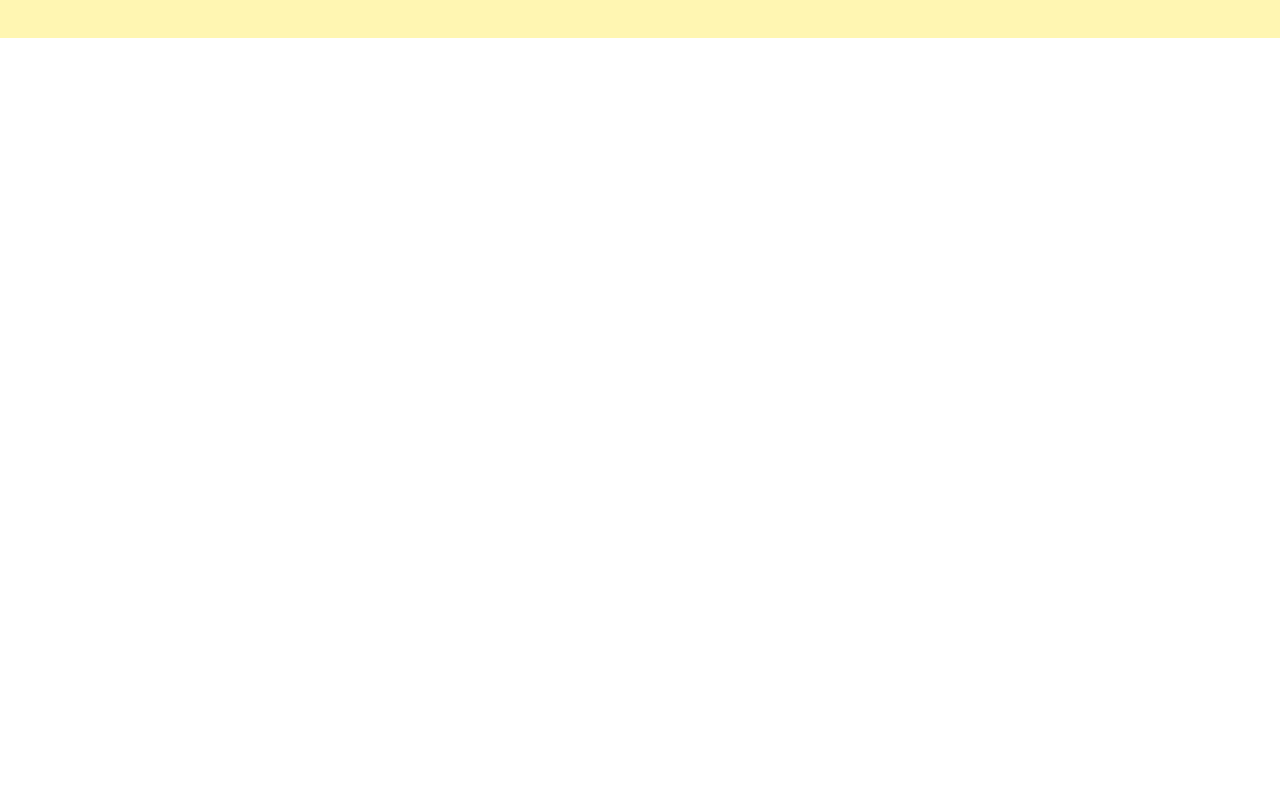
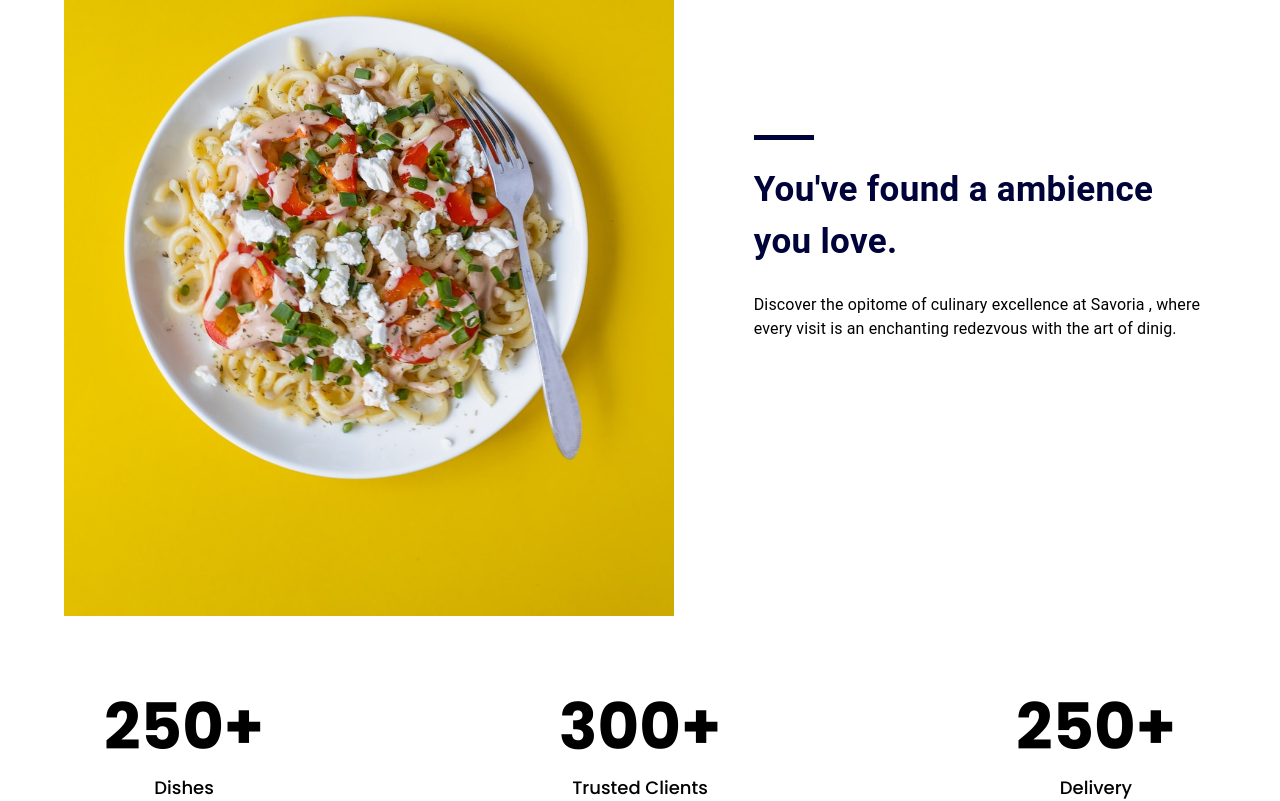
Before and after one commit to BaijuShanzz/restorent-app, a React (Create React App) app: page / in a window 1280 px wide. Shown: the part 2680-3481 px from the top of the page. Before the commit the page ends 2718 px from the top, so only its background shows below. Built offline with nearby package versions, Linux system fonts and the light colour scheme.

Commit message:
ambience page completed

```diff
--- a/src/App.js
+++ b/src/App.js
@@ -4,6 +4,7 @@ import Footer from "./Components/Footer/Footer";
 import Partner from "./Components/Pages/Partner/Partner";
 import Booking from "./Components/Pages/Booking/Booking";
 import Dishes from "./Components/Pages/Dishes/Dishes";
+import Ambience from "./Components/Pages/Ambience/Ambience";
 function App() {
   return (
     <>
@@ -12,6 +13,7 @@ function App() {
       <Partner/>
       <Booking />
       <Dishes />
+      <Ambience />
       <Footer />
     </>
   );
--- /dev/null
+++ b/src/Components/Pages/Ambience/Ambience.jsx
@@ -0,0 +1,103 @@
+import {Typography,styled} from "@mui/material";
+import { Box,Container } from "@mui/material";
+import houseCard from "../../../assets/ambience.jpg";
+
+const Ambience = ()=>{
+
+    const CustomBox = styled(Box)(({theme})=>({
+        display: "flex",
+        gap: theme.spacing(10),
+        alignItems: "center",
+        [theme.breakpoints.down("md")]:{
+            flexDirection : "column",
+            textAlilgn : "center"
+        },
+    }));
+
+    const ImgContainer = styled(Box)(({theme})=>({
+        width: "100%",
+        [theme.breakpoints.down("md")]:{
+            display: "flex",
+            flexDirection: "column",
+            alignItems: "center"
+        },
+    }));
+
+    const LargeText = styled(Box)(({theme})=>({
+        fontSize: "64px",
+        color: "#000",
+        fontWeight:"700",
+        [theme.breakpoints.down("md")]:{
+            fontSize: "32px"
+        },
+    }));
+
+    const SmallText = styled(Box)(({theme})=>({
+        fontSize: "18px",
+        color: "7B8087",
+        fontWeight: "500",
+        [theme.breakpoints.down("md")]:{
+            fontSize: "14px"
+        },
+    }));
+
+    const TextFlexBox = styled(Box)(({theme})=>({
+        marginTop: theme.spacing(7),
+        display: "flex",
+        justifyContent: "space-between",
+        padding: theme.spacing(0,5,0,5),
+        [theme.breakpoints.down("sm")]:{
+            flexDirection: "column",
+            gap: theme.spacing(5),
+        },
+    }));
+
+
+    const Divider = styled("div")(({theme})=>({
+        width: "13%",
+        height: "5px",
+        backgroundColor: "#000339",
+        [theme.breakpoints.down("md")]:{
+            marginLeft: "auto",
+            marginRight: "auto"
+        }
+    }))
+    return(
+        <>
+        <Box sx={{py:10}}>
+            <Container>
+                <CustomBox>
+                    <ImgContainer>
+                    <img src={houseCard} alt="house card" style={{maxWidth: "100%"}} />
+                    </ImgContainer>
+                    <Box>
+                        <Divider/>
+                        <Typography sx={{fontSize: "35px",color: "#000339",fontWeight: "700",my:3}}>
+                            You've found a ambience you love.
+                        </Typography>
+                        <Typography>
+                            Discover the opitome of culinary excellence at Savoria , where every visit is an enchanting redezvous with the art of dinig.
+                        </Typography>
+                    </Box>
+                </CustomBox>
+                <TextFlexBox>
+                    <Box sx={{display: "flex", flexDirection: "column", alignItems: "center"}}>
+                        <LargeText>250+</LargeText>
+                        <SmallText>Dishes</SmallText>
+                    </Box>
+                    <Box sx={{display: "flex", flexDirection: "column", alignItems: "center"}}>
+                        <LargeText>300+</LargeText>
+                        <SmallText>Trusted Clients</SmallText>
+                    </Box>
+                    <Box sx={{display: "flex", flexDirection: "column", alignItems: "center"}}>
+                        <LargeText>250+</LargeText>
+                        <SmallText>Delivery</SmallText>
+                    </Box>
+                </TextFlexBox>
+            </Container>
+        </Box>
+        </>
+    )
+}
+
+export default Ambience;
```
